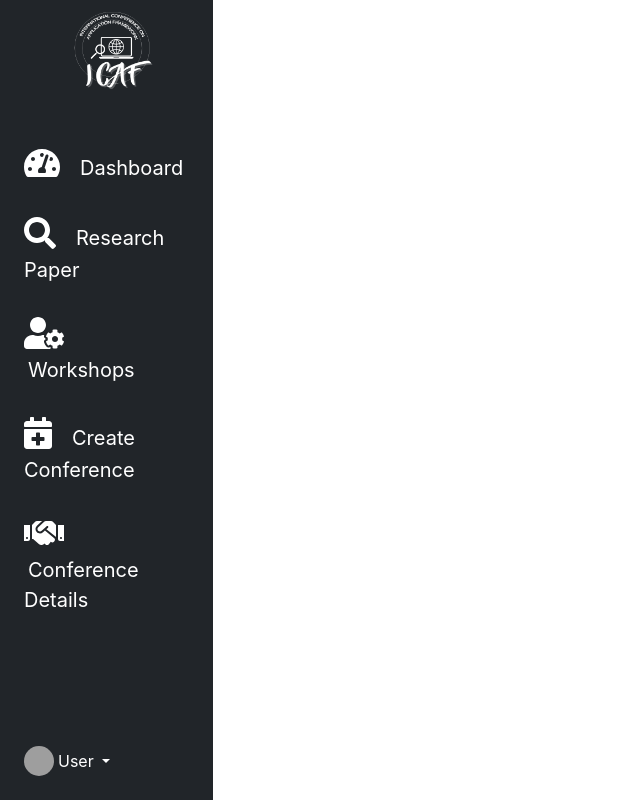
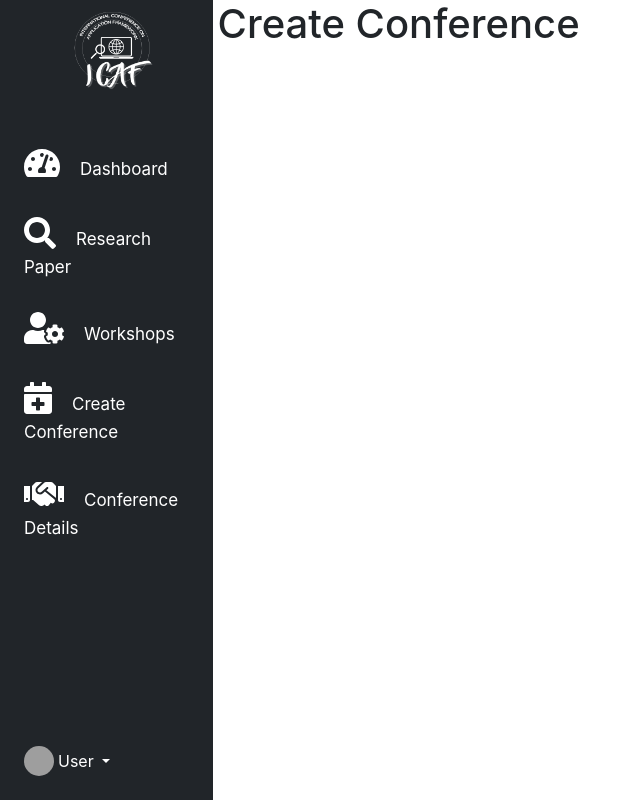
Before and after one commit to tlorence/Conference-Management-Tool, a React (Create React App) app in the folder Releases/SourceCode/Frontend/app/: page /admin/createConference in a window 1280 px wide. Shown: the whole page, without its empty margins (0-640 px from the left). Built offline with nearby package versions, Linux system fonts and the light colour scheme; grey boxes are pictures that could not be loaded.

Commit message:
admin folder structure

```diff
--- a/Releases/SourceCode/Frontend/app/src/Pages/AdminDashboard/AdminDashboard.css
+++ b/Releases/SourceCode/Frontend/app/src/Pages/AdminDashboard/AdminDashboard.css
@@ -1,3 +1,3 @@
 .body-align {
-    margin-left: 286px;
+    margin-left: 17%;
 }
--- a/Releases/SourceCode/Frontend/app/src/Pages/AdminDashboard/AdminDashboard.jsx
+++ b/Releases/SourceCode/Frontend/app/src/Pages/AdminDashboard/AdminDashboard.jsx
@@ -3,6 +3,8 @@ import { Switch, BrowserRouter, Route } from "react-router-dom";
 import Sidebar from "../components/sidebar/Sidebar";
 import "./AdminDashboard.css";
 import ResearchPaper from "../ResearchPapers/ResearchPapers";
+import WorkShops from '../Workshops/Workshop'
+import CreateConference from '../CreateConference/CreateConference'
 
 export default class AdminDashboard extends Component {
   render() {
@@ -11,10 +13,19 @@ export default class AdminDashboard extends Component {
         <Sidebar />
         <div className="body-align">
           <Switch>
+            <Route path="/admin/createConference">
+              <CreateConference />
+            </Route>
+            <Route path="/admin/workShops">
+              <WorkShops />
+            </Route>
             <Route path="/admin/reserchPapers">
               <ResearchPaper />
             </Route>
-            <Route path="/admin/dashboard">
+            <Route path="/admin/conferenceDetails">
+            {/* udin class eka import karala methanata tag eka dpn */}
+            </Route>
+            <Route path="/admin/">
               <h1>Dashboard App</h1>
             </Route>
           </Switch>
--- /dev/null
+++ b/Releases/SourceCode/Frontend/app/src/Pages/CreateConference/CreateConference.jsx
@@ -0,0 +1,11 @@
+import React, { Component } from 'react'
+
+export default class CreateConference extends Component {
+  render() {
+    return (
+      <div>
+        <h1> Create Conference</h1>
+      </div>
+    )
+  }
+}
--- /dev/null
+++ b/Releases/SourceCode/Frontend/app/src/Pages/Workshops/Workshop.jsx
@@ -0,0 +1,13 @@
+import React, { Component } from 'react'
+
+export default class Workshop extends Component {
+  render() {
+    return (
+      <div>
+        <h1>
+        Workshops
+        </h1>
+      </div>
+    )
+  }
+}
--- a/Releases/SourceCode/Frontend/app/src/Pages/components/sidebar/Sidebar.css
+++ b/Releases/SourceCode/Frontend/app/src/Pages/components/sidebar/Sidebar.css
@@ -4,7 +4,7 @@
 
 li a span {
     color: #ffff;
-    font-size: 20px;
+    font-size: 17px;
 }
 
 li a FontAwesomeIcon {
--- a/Releases/SourceCode/Frontend/app/src/Pages/components/sidebar/Sidebar.jsx
+++ b/Releases/SourceCode/Frontend/app/src/Pages/components/sidebar/Sidebar.jsx
@@ -32,8 +32,8 @@ export default function Sidebar() {
                 id="menu"
               >
                 <li class="nav-item mt-3">
-                  <a href="#" class="nav-link align-middle px-0">
-                    <Link to="/admin/dashboard">
+                  <a href="" class="nav-link align-middle px-0">
+                    <Link to="/admin">
                       <i class="fs-4 bi-house"></i>{" "}
                       <FontAwesomeIcon
                         icon={faTachometerAlt}
@@ -47,7 +47,7 @@ export default function Sidebar() {
                 </li>
 
                 <li class="nav-item mt-3">
-                  <a href="#" class="nav-link align-middle px-0">
+                  <a href="" class="nav-link align-middle px-0">
                     <Link to="/admin/reserchPapers">
                       <i class="fs-4 bi-house"></i>{" "}
                       <FontAwesomeIcon
@@ -64,7 +64,8 @@ export default function Sidebar() {
                 </li>
 
                 <li class="nav-item mt-3">
-                  <a href="#" class="nav-link align-middle px-0">
+                  <a href="" class="nav-link align-middle px-0">
+                  <Link to="/admin/workShops">
                     <i class="fs-4 bi-house"></i>{" "}
                     <FontAwesomeIcon
                       icon={faUserCog}
@@ -73,11 +74,13 @@ export default function Sidebar() {
                       size="2x"
                     />
                     <span class="ms-1 d-none d-sm-inline">Workshops</span>
+                    </Link>
                   </a>
                 </li>
 
                 <li class="nav-item mt-3">
-                  <a href="#" class="nav-link align-middle px-0">
+                  <a href="" class="nav-link align-middle px-0">
+                  <Link to="/admin/createConference">
                     <i class="fs-4 bi-house"></i>{" "}
                     <FontAwesomeIcon
                       icon={faCalendarPlus}
@@ -88,11 +91,13 @@ export default function Sidebar() {
                     <span class="ms-1 d-none d-sm-inline">
                       Create Conference
                     </span>
+                    </Link>
                   </a>
                 </li>
 
                 <li class="nav-item mt-3">
-                  <a href="#" class="nav-link align-middle px-0">
+                  <a href="" class="nav-link align-middle px-0">
+                  <Link to="/admin/conferenceDetails">
                     <i class="fs-4 bi-house"></i>{" "}
                     <FontAwesomeIcon
                       icon={faHandshake}
@@ -103,13 +108,14 @@ export default function Sidebar() {
                     <span class="ms-1 d-none d-sm-inline">
                       Conference Details
                     </span>
+                    </Link>
                   </a>
                 </li>
               </ul>
               <hr />
               <div class="dropdown pb-4">
                 <a
-                  href="#"
+                  href=""
                   class="d-flex align-items-center text-white text-decoration-none dropdown-toggle"
                   id="dropdownUser1"
                   data-bs-toggle="dropdown"
@@ -129,17 +135,17 @@ export default function Sidebar() {
                   aria-labelledby="dropdownUser1"
                 >
                   <li>
-                    <a class="dropdown-item" href="#">
+                    <a class="dropdown-item" href="">
                       New project...
                     </a>
                   </li>
                   <li>
-                    <a class="dropdown-item" href="#">
+                    <a class="dropdown-item" href="">
                       Settings
                     </a>
                   </li>
                   <li>
-                    <a class="dropdown-item" href="#">
+                    <a class="dropdown-item" href="">
                       Profile
                     </a>
                   </li>
@@ -147,7 +153,7 @@ export default function Sidebar() {
                     <hr class="dropdown-divider" />
                   </li>
                   <li>
-                    <a class="dropdown-item" href="#">
+                    <a class="dropdown-item" href="">
                       Sign out
                     </a>
                   </li>
```
Also changed, not shown: Releases/SourceCode/Frontend/app/src/Pages/CreateConference/CreateConference.css (added), Releases/SourceCode/Frontend/app/src/Pages/Workshops/Workshops.css (added).
